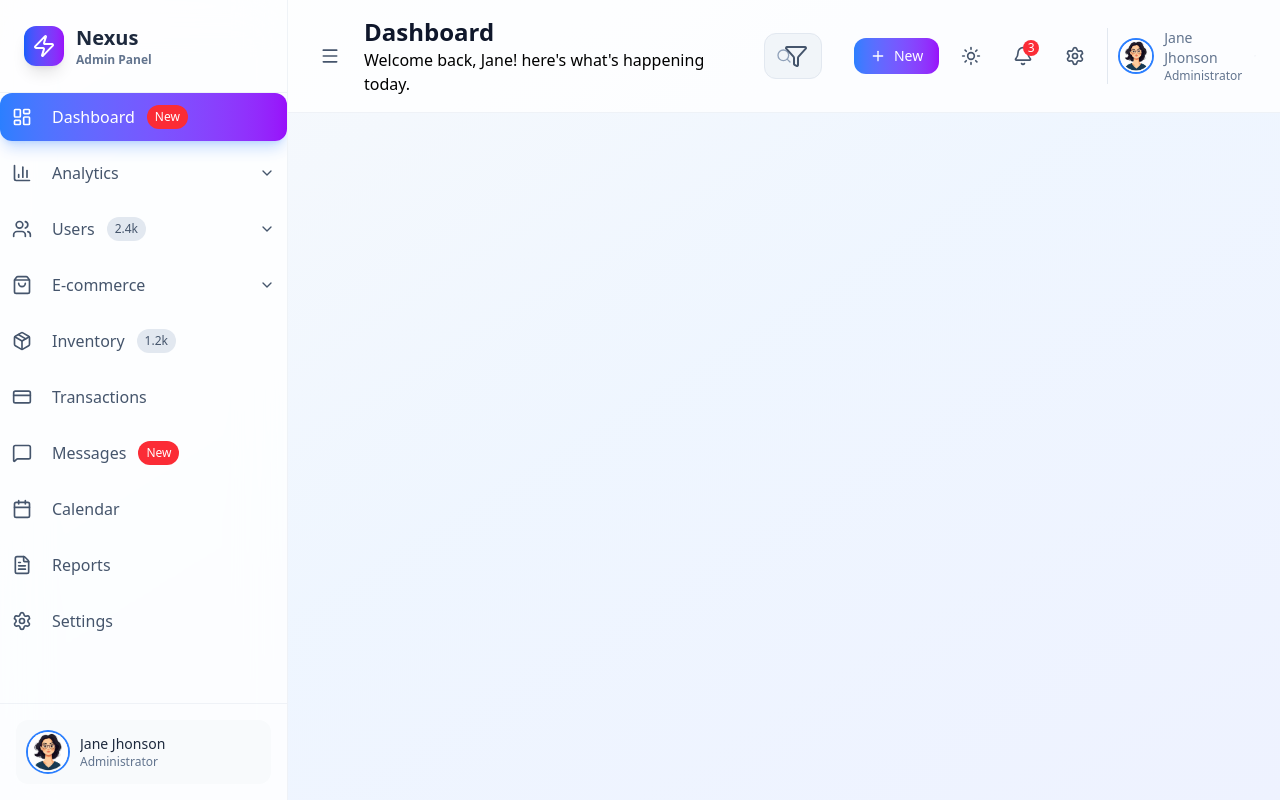
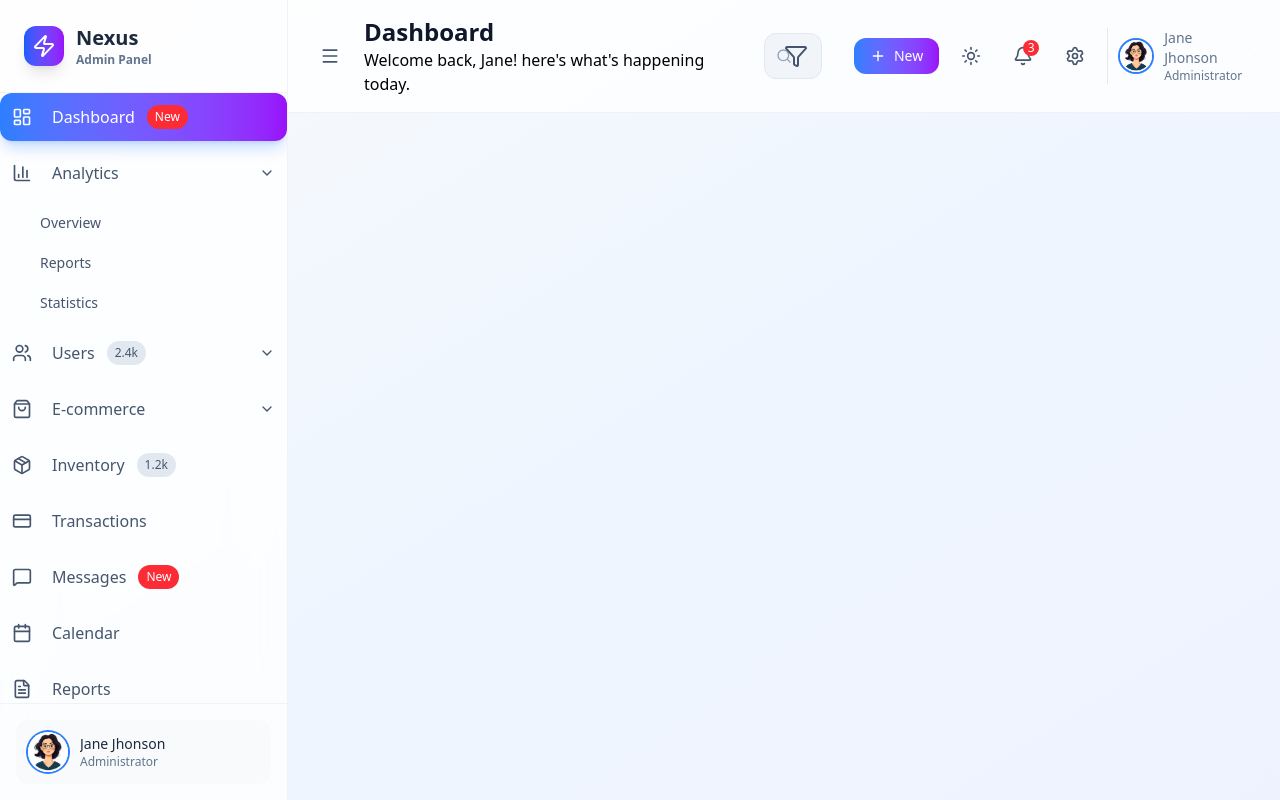
Before and after one commit to Tsedeniyagashaw/admin_dashboard, a React (Vite) app: page / in a window 1280 px wide. Built offline with nearby package versions, Linux system fonts and the light colour scheme.

Commit message:
update Sidebar

```diff
--- a/src/App.jsx
+++ b/src/App.jsx
@@ -17,7 +17,9 @@ const App = () => {
        onPageChange= {setCurrentPage}
       />
       <div className='flex-1 flex flex-col overflow-hidden'>
-        <Header />
+        <Header sideBarCollapsed={sideBarCollapsed}
+        onToggleSidebar ={() => setSideBarCollapsed(!sideBarCollapsed)}
+        />
 
       </div>
 
--- a/src/components/layout/Sidebar.jsx
+++ b/src/components/layout/Sidebar.jsx
@@ -1,6 +1,6 @@
 import {  BarChart3, Calendar, ChevronDown, CreditCard, FileText, LayoutDashboard, MessageSquare, Package, Settings, ShoppingBag, Users, Zap } from 'lucide-react'
 import img from '/jane.jfif'
-import React from 'react'
+import React, { useState } from 'react'
 
 
 
@@ -82,6 +82,19 @@ const menuItems = [
 ];
 
 const Sidebar = ({ collapsed, onToggle, currentPage, onPageChange }) => {
+  const [expandedItems, setExpandedItems] = useState(new Set(["analytics"]));
+  const toggleExpanded = (itemid) =>{
+    const newExpanded = new Set(expandedItems);
+    if(newExpanded.has(itemid)){
+      newExpanded.delete(itemid);
+    }else{
+      newExpanded.add(itemid);
+    }
+
+    setExpandedItems(newExpanded)
+  };
+
+
   return (
     <div className= {`${collapsed ? 'w-20' : 'w-72'} transition duration-300 ease-in-out bg-white/80 dark:bg-slate-900/80 backdrop-blur-xl border-r border-slate-200/50 dark:border-slate-700/50
     flex flex-col relative z-10 `}>
@@ -106,9 +119,23 @@ const Sidebar = ({ collapsed, onToggle, currentPage, onPageChange }) => {
   {menuItems.map((item) => (
     <div key={item.id} >
 <button className={`w-full flex items-center justify-between p-3
-  rounded-xl  transition-all duration-200 ${currentPage === item.id || item.active ? "bg-linear-to-r from-blue-500 to-purple-600 text-white shadow-lg shadow-blue-500/25"
-     : "text-slate-600 dark:text-slate-300 hover:bg-slate-100 dark:bg-slate-100"}
-  `} ><div className='flex items-center space-x-3'>
+  rounded-xl  transition-all duration-200
+  ${currentPage === item.id || item.active
+    ? "bg-linear-to-r from-blue-500 to-purple-600 text-white shadow-lg shadow-blue-500/25"
+     : "text-slate-600 dark:text-slate-300 hover:bg-linear-to-r hover:from-blue-500 hover:to-purple-600 hover:text-white dark:bg-slate-800/50"
+
+    }
+  `}
+
+  onClick={()=>{
+    if(item.subMenu){
+        toggleExpanded(item.id)
+    }
+    else{
+        onPageChange(item.id)
+    }
+  }}
+  ><div className='flex items-center space-x-3'>
      <item.icon className={`w-5 h-5`} />
    <>
   {!collapsed && (
@@ -122,7 +149,9 @@ const Sidebar = ({ collapsed, onToggle, currentPage, onPageChange }) => {
       )}
 
       {item.count && (
-        <span className="px-2 py-1 text-xs bg-slate-200 dark:bg-slate-700 text-slate-600 dark:text-slate-300 rounded-full">
+        <span className="px-2 py-1 text-xs bg-slate-200
+         dark:bg-slate-700 text-slate-600 dark:text-slate-300
+          rounded-full">
           {item.count}
         </span>
       )}
@@ -134,19 +163,23 @@ const Sidebar = ({ collapsed, onToggle, currentPage, onPageChange }) => {
 
      </div>
 
-{item.subMenu && (
-  <ChevronDown className='w-4 h-4 transition-transform' />
+{!collapsed && item.subMenu && (
+  <ChevronDown className={`w-4 h-4 transition-transform $`} />
 )}
 
 
 </button>
 
-{/* <div className='ml-8 mt-2 space-y-1'>
+{!collapsed && item.subMenu && expandedItems.has(item.id) && (
+  <div className='ml-8 mt-2 space-y-1'>
   {item.subMenu.map((subItem) =>(
-    <button>{subItem.label}</button>
+    <button className='w-full text-left p-2 text-sm text-slate-600
+    dark:text-slate-400 hover:text-salte-800 dark:hover:text-slate-200
+    hover:bg-slate-100 dark:hover:bg-slate-800/50 rounded-lg transition-all '>{subItem.label}</button>
   ))}
 
-</div> */}
+</div>
+)}
 
 
     </div>
@@ -154,7 +187,8 @@ const Sidebar = ({ collapsed, onToggle, currentPage, onPageChange }) => {
 </nav>
 
 
-<div className='p-4 border-t border-slate-200/50 dark:border-slate-700/50'>
+{!collapsed && (
+  <div className='p-4 border-t border-slate-200/50 dark:border-slate-700/50'>
 <div className='flex items-center space-x-3 p-3 rounded-xl bg-slate-50 dark:bg-slate-800/50'>
 <img src={img} alt=""
 className='w-10 h-10 rounded-full ring-2 ring-blue-500' />
@@ -172,6 +206,7 @@ className='w-10 h-10 rounded-full ring-2 ring-blue-500' />
 </div>
 
 </div>
+)}
 
 
 
```
